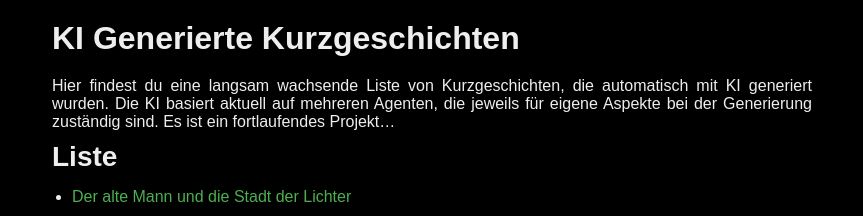
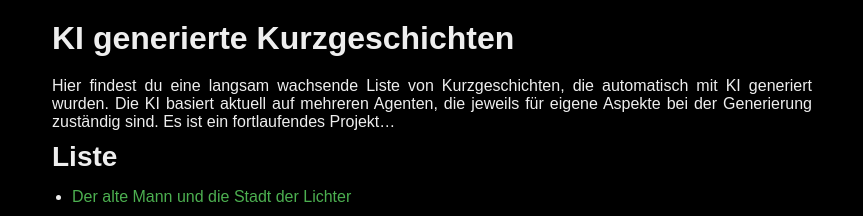
Before and after one commit to stegmi/books, a Jekyll site: the page built from index.md, in a window 1280 px wide. Shown: the top 216 px of the page, without its empty margins (208-1071 px from the left). Built offline with Jekyll 4.4.1, drawn with Linux system fonts in a browser that asks for light colours; our own code applies the rules of GitHub Pages for plain Markdown files.

```diff
--- a/index.md
+++ b/index.md
@@ -1,4 +1,4 @@
-# KI Generierte Kurzgeschichten
+# KI generierte Kurzgeschichten
 
 Hier findest du eine langsam wachsende Liste von Kurzgeschichten, die automatisch mit KI generiert wurden.
 Die KI basiert aktuell auf mehreren Agenten, die jeweils für eigene Aspekte bei der Generierung zuständig sind.
```
